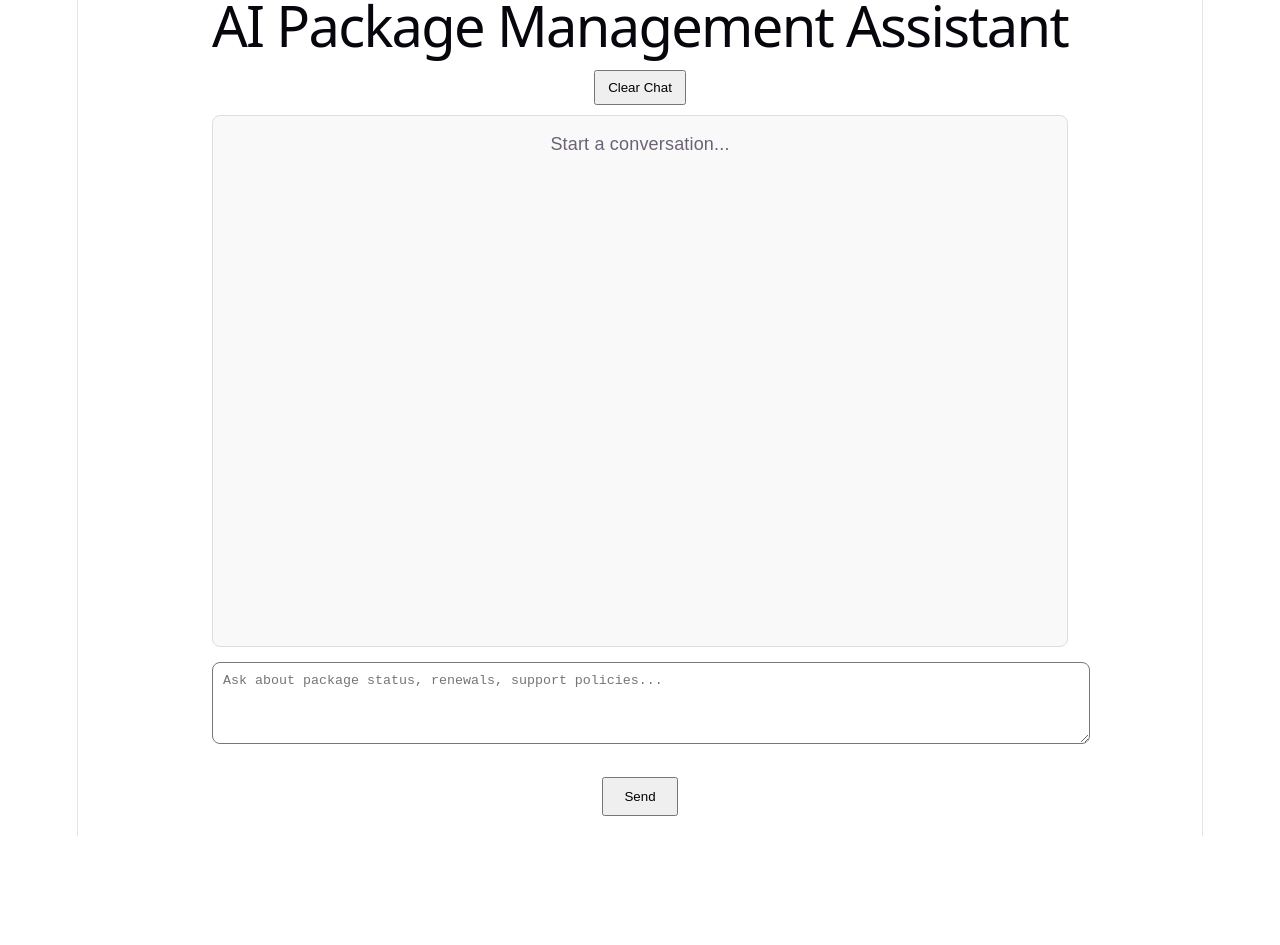
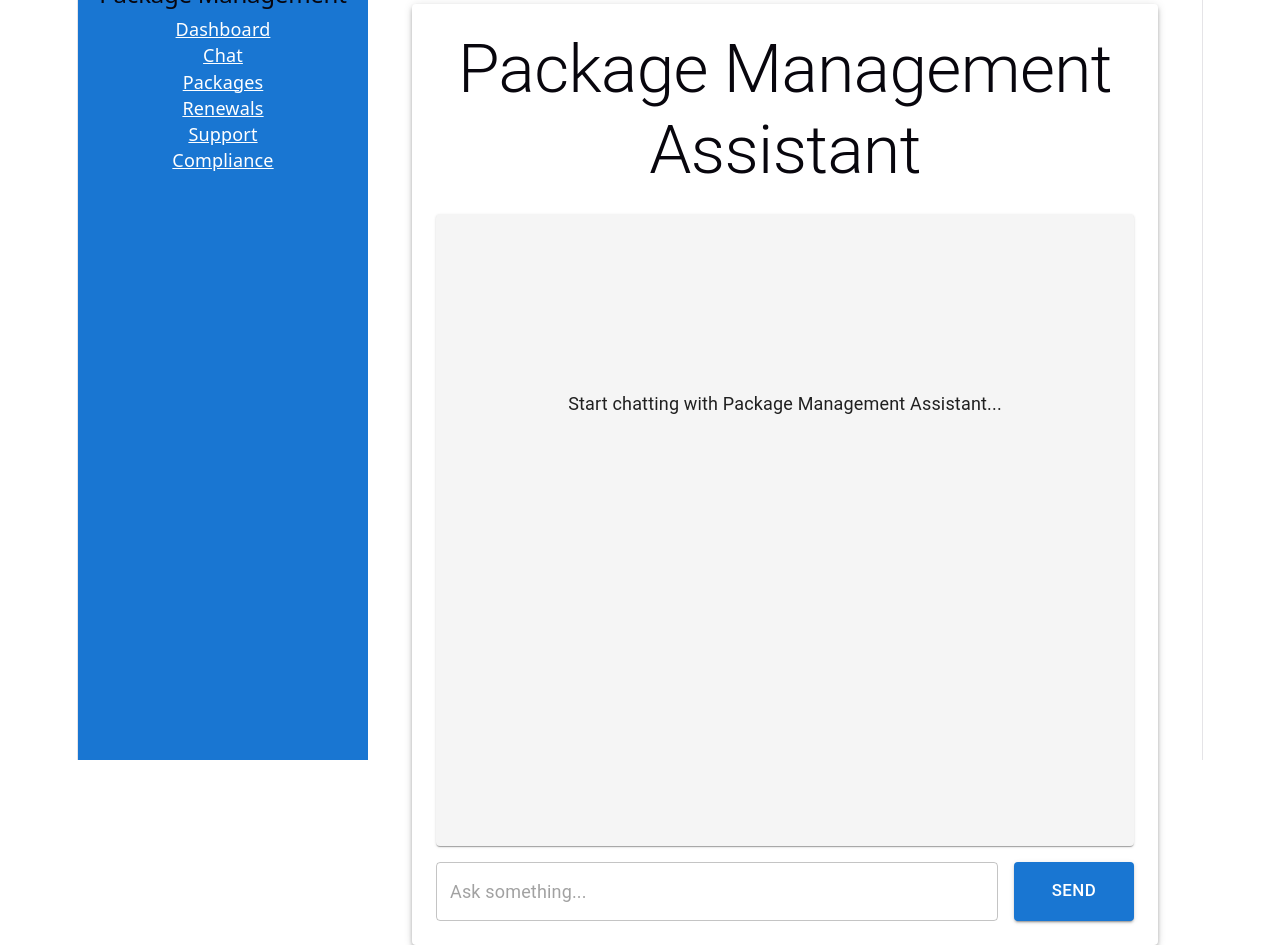
Before and after one commit to anudeepannin/AI-Package-Management-Assistant, a React (Vite) app in the folder package-management-ui/: page /chat in a window 1280 px wide. Shown: the part 40-985 px from the top of the page. Before the commit the page ends 876 px from the top, so only its background shows below. Built offline with nearby package versions, Linux system fonts and the light colour scheme.

Commit message:
Added dashboard and application navigation

```diff
--- a/package-management-ui/src/App.jsx
+++ b/package-management-ui/src/App.jsx
@@ -1,7 +1,35 @@
-import ChatPage from "./ChatPage";
+import {
+  BrowserRouter,
+  Routes,
+  Route
+} from "react-router-dom";
+
+import Layout from "./components/Layout";
+
+import Dashboard from "./pages/Dashboard";
+import Chat from "./pages/Chat";
+import Packages from "./pages/Packages";
+import Renewals from "./pages/Renewals";
+import Support from "./pages/Support";
+import Compliance from "./pages/Compliance";
 
 function App() {
-  return <ChatPage />;
+  return (
+    <BrowserRouter>
+      <Routes>
+
+        <Route path="/" element={<Layout />}>
+          <Route index element={<Dashboard />} />
+          <Route path="chat" element={<Chat />} />
+          <Route path="packages" element={<Packages />} />
+          <Route path="renewals" element={<Renewals />} />
+          <Route path="support" element={<Support />} />
+          <Route path="compliance" element={<Compliance />} />
+        </Route>
+
+      </Routes>
+    </BrowserRouter>
+  );
 }
 
 export default App;
--- /dev/null
+++ b/package-management-ui/src/components/Layout.jsx
@@ -0,0 +1,31 @@
+import { Link, Outlet } from "react-router-dom";
+
+function Layout() {
+  return (
+    <div style={{ display: "flex", height: "100vh" }}>
+      <div
+        style={{
+          width: "250px",
+          background: "#1976d2",
+          color: "white",
+          padding: "20px"
+        }}
+      >
+        <h2>Package Management</h2>
+
+        <div><Link to="/" style={{ color: "white" }}>Dashboard</Link></div>
+        <div><Link to="/chat" style={{ color: "white" }}>Chat</Link></div>
+        <div><Link to="/packages" style={{ color: "white" }}>Packages</Link></div>
+        <div><Link to="/renewals" style={{ color: "white" }}>Renewals</Link></div>
+        <div><Link to="/support" style={{ color: "white" }}>Support</Link></div>
+        <div><Link to="/compliance" style={{ color: "white" }}>Compliance</Link></div>
+      </div>
+
+      <div style={{ flex: 1, padding: "20px" }}>
+        <Outlet />
+      </div>
+    </div>
+  );
+}
+
+export default Layout;
--- /dev/null
+++ b/package-management-ui/src/pages/Chat.jsx
@@ -0,0 +1,184 @@
+import { useState, useRef, useEffect } from "react";
+import axios from "axios";
+import {
+  Container,
+  Paper,
+  Typography,
+  TextField,
+  Button,
+  Box
+} from "@mui/material";
+
+function Chat() {
+  const [message, setMessage] = useState("");
+  const [messages, setMessages] = useState([]);
+
+  const messagesEndRef = useRef(null);
+
+  useEffect(() => {
+    messagesEndRef.current?.scrollIntoView({
+      behavior: "smooth"
+    });
+  }, [messages]);
+
+  const sendMessage = async () => {
+    if (!message.trim()) return;
+
+    const userMessage = {
+      role: "user",
+      text: message
+    };
+
+    setMessages((prev) => [...prev, userMessage]);
+
+    const currentMessage = message;
+    setMessage("");
+
+    try {
+      const result = await axios.post(
+        "https://packagemanagement-api-hcevhrcwhmbsa6d7.centralus-01.azurewebsites.net/api/chat",
+        {
+          message: currentMessage
+        }
+      );
+
+      const assistantMessage = {
+        role: "assistant",
+        text: result.data
+      };
+
+      setMessages((prev) => [...prev, assistantMessage]);
+    } catch (error) {
+      setMessages((prev) => [
+        ...prev,
+        {
+          role: "assistant",
+          text: "Unable to connect to Package Management API."
+        }
+      ]);
+    }
+  };
+
+  return (
+    <Container maxWidth="lg" sx={{ mt: 3 }}>
+      <Paper elevation={4} sx={{ p: 3 }}>
+        <Typography
+          variant="h2"
+          align="center"
+          gutterBottom
+        >
+          Package Management Assistant
+        </Typography>
+
+        {/* Chat Area */}
+        <Paper
+          elevation={1}
+          sx={{
+            height: "600px",
+            overflowY: "auto",
+            p: 2,
+            backgroundColor: "#f5f5f5",
+            mb: 2
+          }}
+        >
+          {messages.length === 0 && (
+            <Typography
+              align="center"
+              color="text.secondary"
+              sx={{ mt: 20 }}
+            >
+              Start chatting with Package Management Assistant...
+            </Typography>
+          )}
+
+          {messages.map((msg, index) => (
+            <Box
+              key={index}
+              sx={{
+                display: "flex",
+                justifyContent:
+                  msg.role === "user"
+                    ? "flex-end"
+                    : "flex-start",
+                mb: 2
+              }}
+            >
+              <Paper
+                elevation={3}
+                sx={{
+                  p: 2,
+                  maxWidth: "75%",
+                  backgroundColor:
+                    msg.role === "user"
+                      ? "#1976d2"
+                      : "#ffffff",
+                  color:
+                    msg.role === "user"
+                      ? "white"
+                      : "black"
+                }}
+              >
+                <Typography
+                  variant="subtitle2"
+                  sx={{
+                    fontWeight: "bold",
+                    mb: 1
+                  }}
+                >
+                  {msg.role === "user"
+                    ? "You"
+                    : "Assistant"}
+                </Typography>
+
+                <Typography
+                  sx={{
+                    whiteSpace: "pre-wrap"
+                  }}
+                >
+                  {msg.text}
+                </Typography>
+              </Paper>
+            </Box>
+          ))}
+
+          <div ref={messagesEndRef}></div>
+        </Paper>
+
+        {/* Input Area */}
+        <Box
+          sx={{
+            display: "flex",
+            gap: 2
+          }}
+        >
+          <TextField
+            fullWidth
+            placeholder="Ask something..."
+            value={message}
+            onChange={(e) =>
+              setMessage(e.target.value)
+            }
+            onKeyDown={(e) => {
+              if (e.key === "Enter") {
+                sendMessage();
+              }
+            }}
+          />
+
+          <Button
+            variant="contained"
+            size="large"
+            onClick={sendMessage}
+            sx={{
+              minWidth: "120px"
+            }}
+          >
+            Send
+          </Button>
+        </Box>
+      </Paper>
+    </Container>
+  );
+}
+
+export default Chat;
--- /dev/null
+++ b/package-management-ui/src/pages/Compliance.jsx
@@ -0,0 +1,9 @@
+function Compliance() {
+  return (
+    <div>
+      <h2>Compliance Reports</h2>
+    </div>
+  );
+}
+
+export default Compliance;
--- /dev/null
+++ b/package-management-ui/src/pages/Dashboard.jsx
@@ -0,0 +1,57 @@
+import { Grid, Paper, Typography } from "@mui/material";
+
+function Dashboard() {
+  return (
+    <Grid container spacing={3}>
+      <Grid item xs={3}>
+        <Paper sx={{ p: 3 }}>
+          <Typography variant="h5">
+            Active Packages
+          </Typography>
+
+          <Typography variant="h3">
+            15
+          </Typography>
+        </Paper>
+      </Grid>
+
+      <Grid item xs={3}>
+        <Paper sx={{ p: 3 }}>
+          <Typography variant="h5">
+            Expired Packages
+          </Typography>
+
+          <Typography variant="h3">
+            3
+          </Typography>
+        </Paper>
+      </Grid>
+
+      <Grid item xs={3}>
+        <Paper sx={{ p: 3 }}>
+          <Typography variant="h5">
+            Open Tickets
+          </Typography>
+
+          <Typography variant="h3">
+            5
+          </Typography>
+        </Paper>
+      </Grid>
+
+      <Grid item xs={3}>
+        <Paper sx={{ p: 3 }}>
+          <Typography variant="h5">
+            Pending Renewals
+          </Typography>
+
+          <Typography variant="h3">
+            2
+          </Typography>
+        </Paper>
+      </Grid>
+    </Grid>
+  );
+}
+
+export default Dashboard;
--- /dev/null
+++ b/package-management-ui/src/pages/Packages.jsx
@@ -0,0 +1,9 @@
+function Packages() {
+  return (
+    <div>
+      <h2>Packages</h2>
+    </div>
+  );
+}
+
+export default Packages;
--- /dev/null
+++ b/package-management-ui/src/pages/Renewals.jsx
@@ -0,0 +1,9 @@
+function Renewals() {
+  return (
+    <div>
+      <h2>Renewal Requests</h2>
+    </div>
+  );
+}
+
+export default Renewals;
--- /dev/null
+++ b/package-management-ui/src/pages/Support.jsx
@@ -0,0 +1,9 @@
+function Support() {
+  return (
+    <div>
+      <h2>Support Tickets</h2>
+    </div>
+  );
+}
+
+export default Support;
```
Also changed, not shown: package-management-ui/package.json (+7 -2 lines), package-management-ui/src/services/api.js (added, +8 -0 lines), 1 other file (tests, documents, lock files or other folders).
